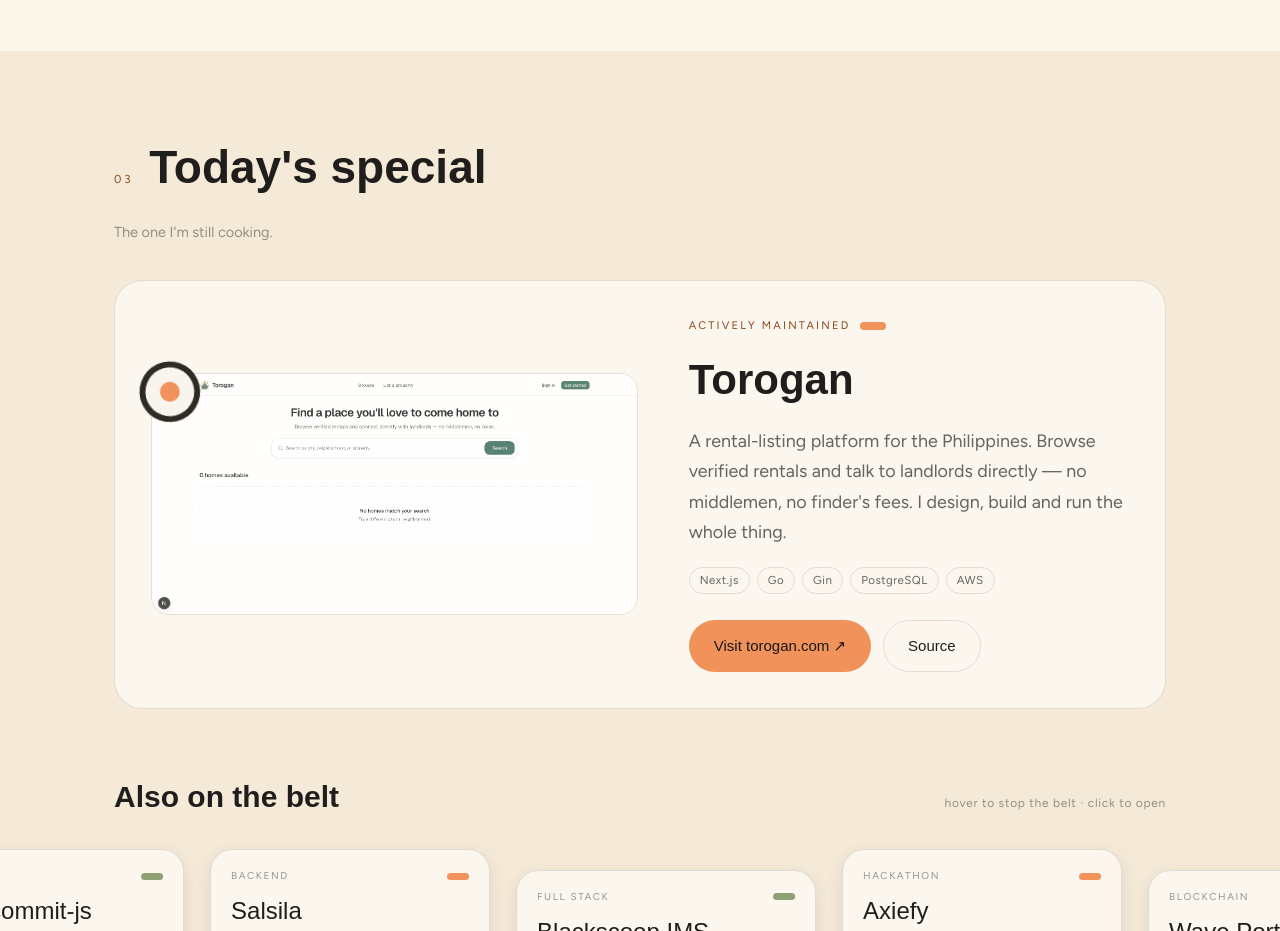
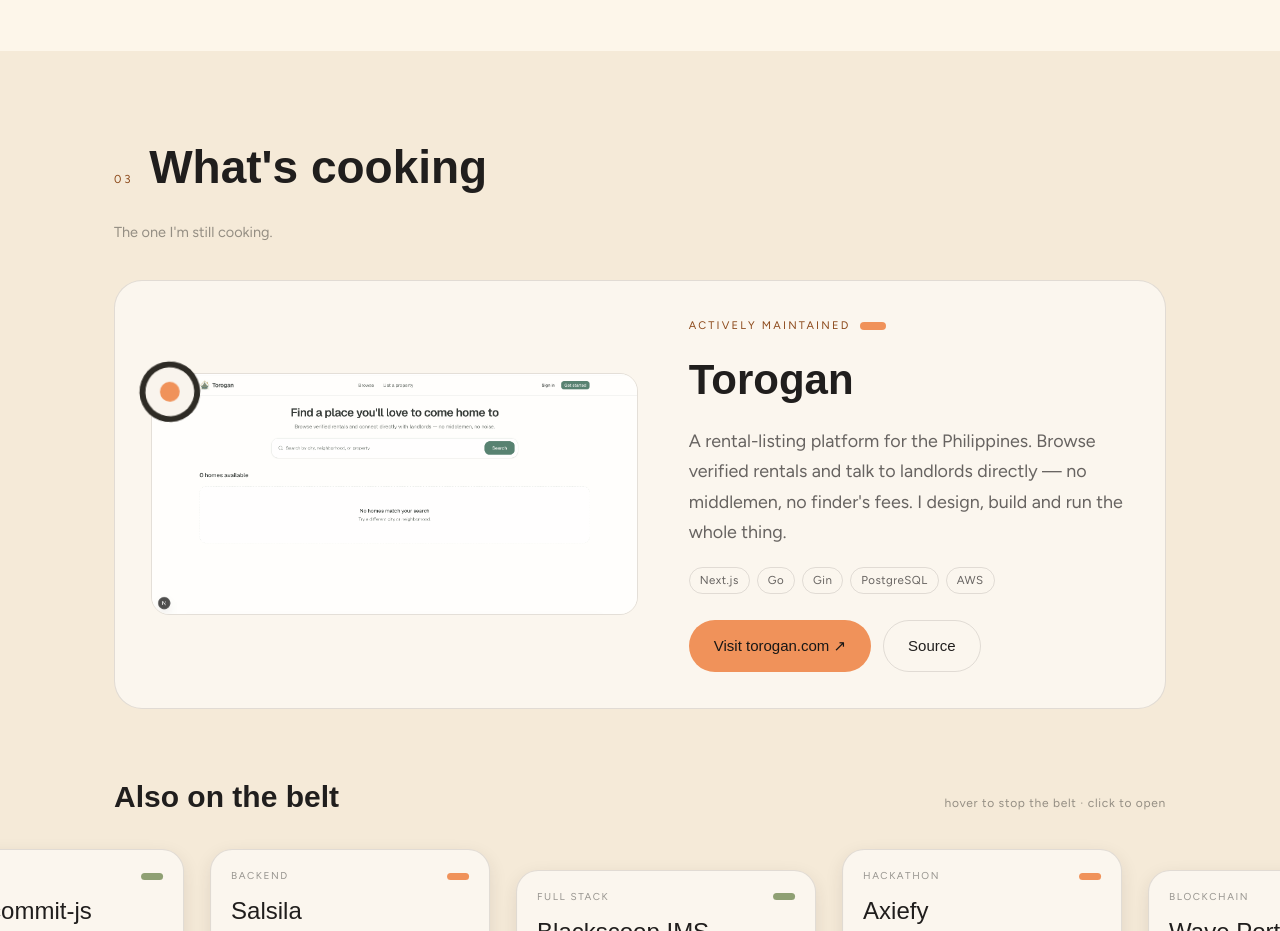
Before and after one commit to sushiAlii/portfolio, a Next.js app: page / in a window 1280 px wide. Shown: the part 2400-3331 px from the top of the page. Built offline with nearby package versions, Linux system fonts and the light colour scheme; a web font is replaced by a local one.

Commit message:
feat: text header update

```diff
--- a/src/components/Work/index.tsx
+++ b/src/components/Work/index.tsx
@@ -9,7 +9,7 @@
       <div className={styles.inner}>
         <SectionHeader
           kicker="03"
-          title="Today's special"
+          title="What's cooking"
           sub="The one I'm still cooking."
           subMarginBottom={36}
         />
```
